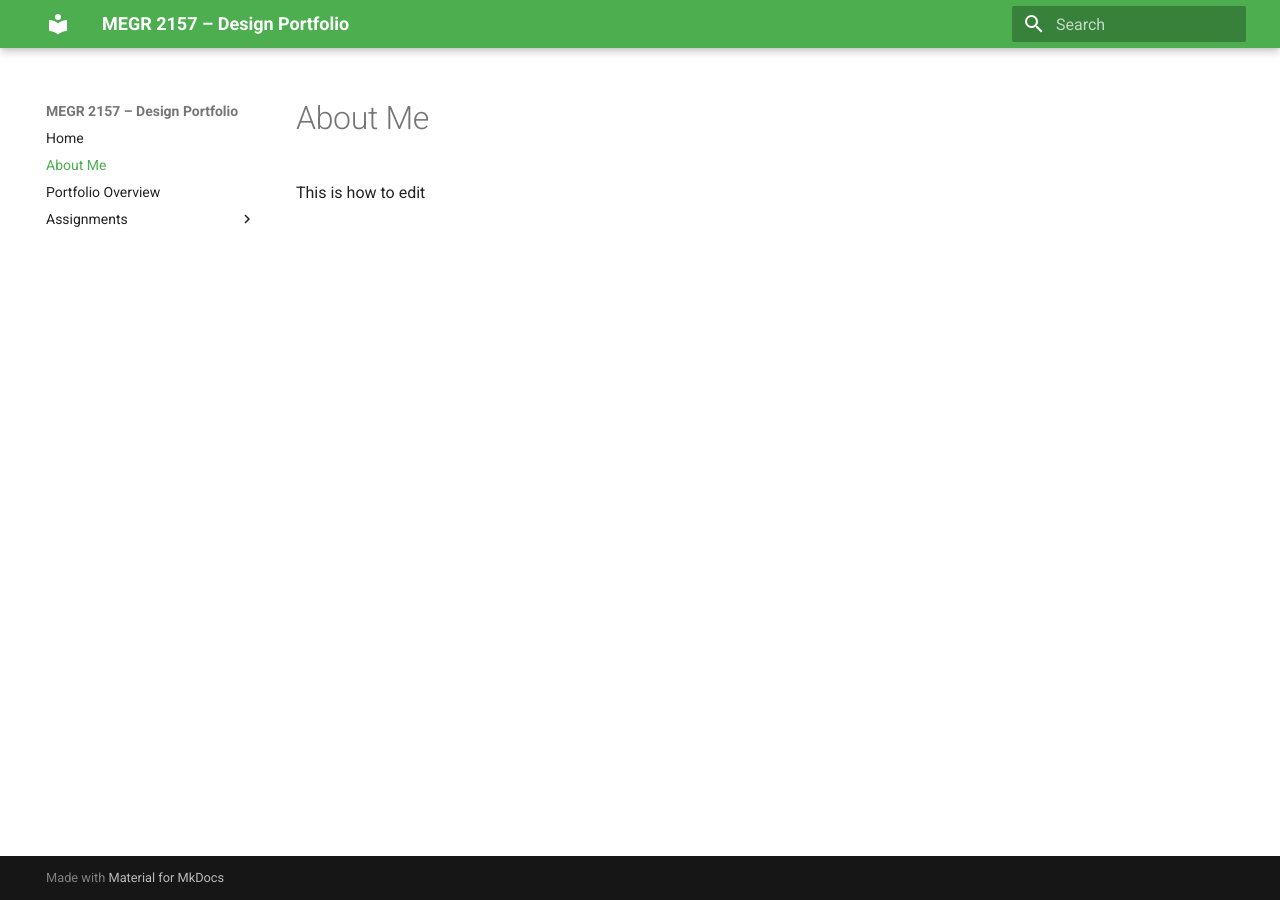
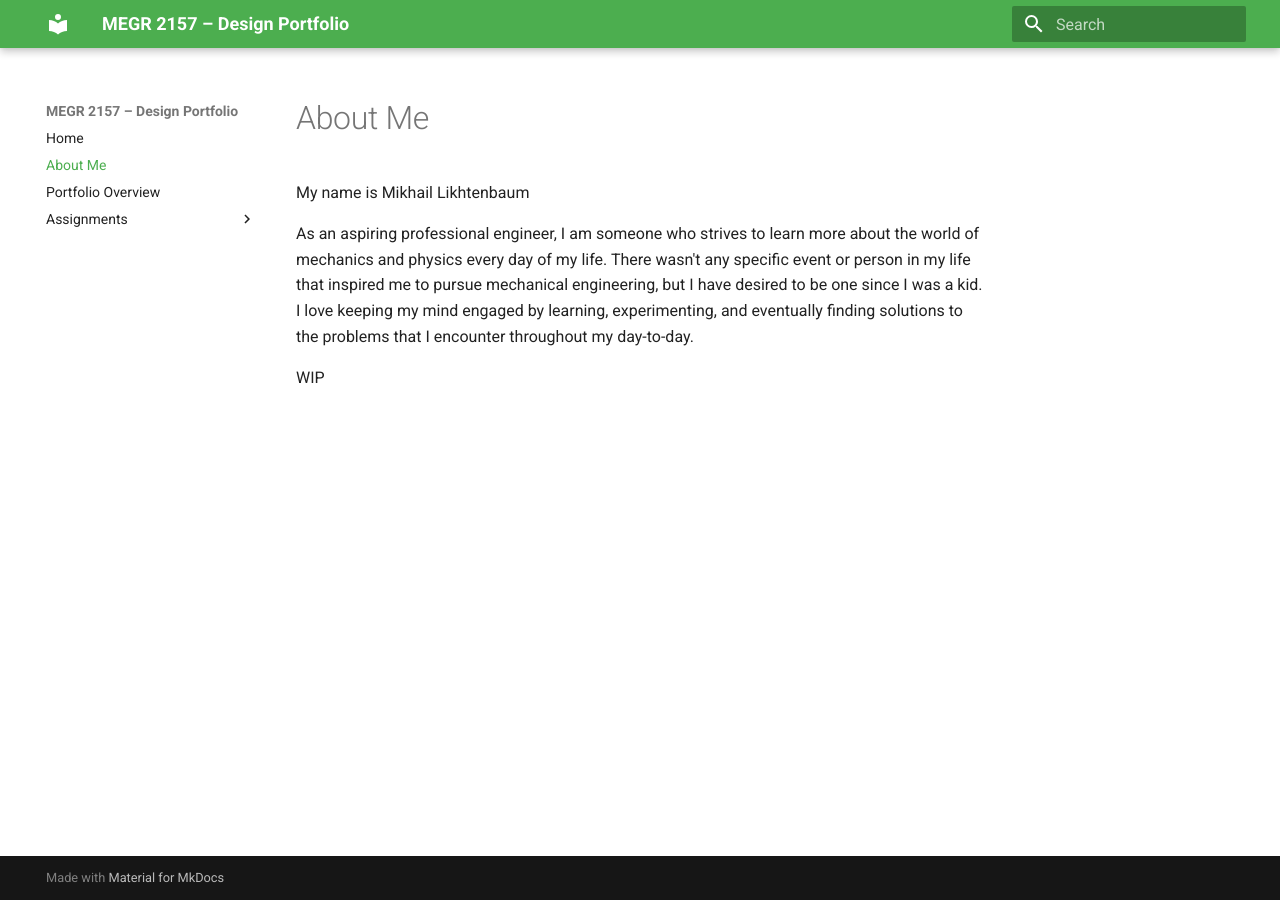
Before and after one commit to Mlikhtenbaum/megr-2157-design-projects-portfolio, an MkDocs documentation site: the page built from docs/aboutme/index.md, in a window 1280 px wide. Built offline with MkDocs 1.6.1 and Material for MkDocs 9.7.7, drawn with Linux system fonts in a browser that asks for light colours.

Commit message:
Update 'About Me' section with personal details
Added personal introduction and aspirations in engineering.

```diff
--- a/docs/aboutme/index.md
+++ b/docs/aboutme/index.md
@@ -1,2 +1,7 @@
 #About Me
-This is how to edit
+
+My name is Mikhail Likhtenbaum
+
+As an aspiring professional engineer, I am someone who strives to learn more about the world of mechanics and physics every day of my life. There wasn't any specific event or person in my life that inspired me to pursue mechanical engineering, but I have desired to be one since I was a kid. I love keeping my mind engaged by learning, experimenting, and eventually finding solutions to the problems that I encounter throughout my day-to-day.
+
+WIP
```
